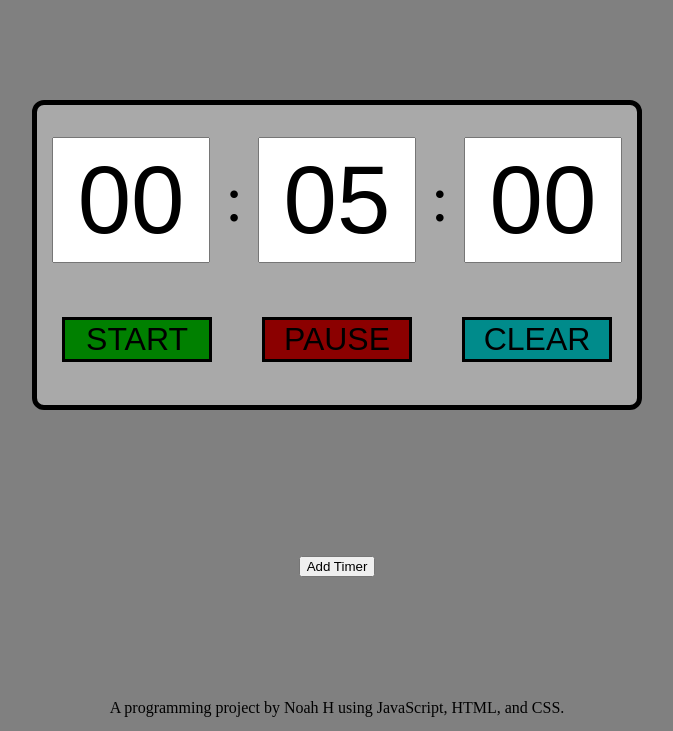
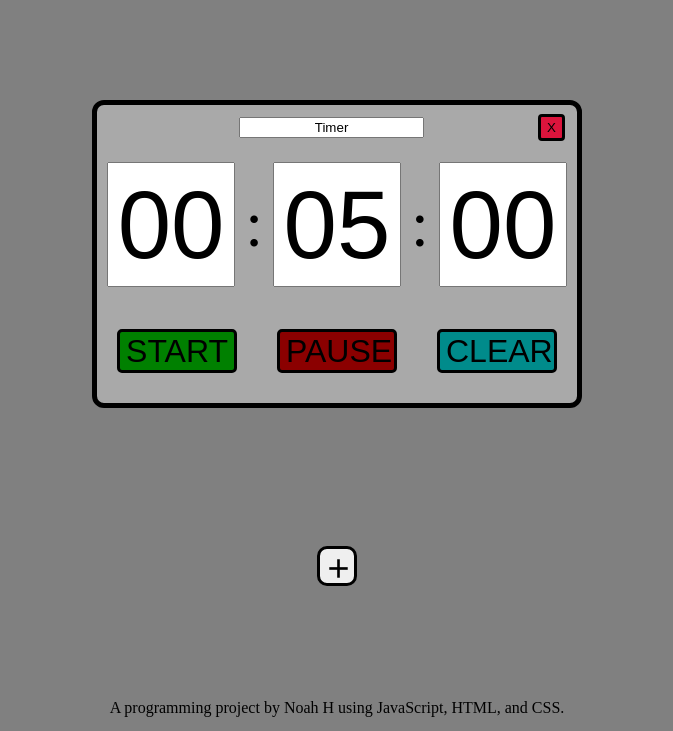
Before and after one commit to noahh0/TimerApp, a plain HTML site: page index.html in a window 1280 px wide. Shown: the part 85-816 px from the top of the page, without its empty margins (303-976 px from the left). Drawn offline with Linux system fonts and the light colour scheme.

Commit message:
make timers deletable

```diff
--- a/index.html
+++ b/index.html
@@ -2,7 +2,7 @@
 <html lang="en">
   <head>
     <meta charset="UTF-8" />
-    <meta name="viewport" content="width=device-width, initial-scale=1.0" />
+    <meta name="viewport" content="width=device-width, initial-scale=1" />
     <title>Timer</title>
     <link rel="stylesheet" type="text/css" href="style.css" />
     <script type="module" src="script.js"></script>
@@ -14,7 +14,7 @@
     <main class="main-content">
       <div id="timers"></div>
       <div id="add-timer">
-        <button id="add-timer-button">Add Timer</button>
+        <button id="add-timer-button">&#xFF0B;</button>
       </div>
     </main>
     <footer class="site-footer">
--- a/style.css
+++ b/style.css
@@ -20,14 +20,16 @@ main {
 }
 
 #timers {
+  width: 100%;
   display: flex;
-  flex-direction: column;
-  align-items: center;
+  flex-direction: row;
+  flex-wrap: wrap;
+  justify-content: center;
 }
 
 .timer {
-  width: 600px;
-  height: 300px;
+  max-width: 60vh;
+  height: auto;
   margin: 40px;
   border: 5px solid black;
   background-color: darkgrey;
@@ -37,6 +39,7 @@ main {
   justify-content: space-evenly;
 }
 
+.timer-header,
 .timer-displays,
 .timer-controls {
   width: 100%;
@@ -47,12 +50,30 @@ main {
   font-size: 4em;
 }
 
+.timer-header {
+  height: 10%;
+  justify-content: space-between;
+}
+
+.align-row {
+  visibility: hidden;
+  margin: 12px;
+}
+
+.timer-name {
+  text-align: center;
+}
+
+.delete-timer {
+  aspect-ratio: 1 / 1;
+  margin: 12px;
+  border: 3px solid black;
+  border-radius: 4px;
+  background-color: crimson;
+}
+
 .timer-displays {
   height: 50%;
-}
-
-.timer-controls {
-  height: 30%;
 }
 
 .timer-display {
@@ -62,12 +83,21 @@ main {
   text-align: center;
 }
 
+.timer-controls {
+  height: 30%;
+}
+
 .timer-control {
   width: 25%;
   height: 50%;
   border: 3px solid black;
+  border-radius: 5px;
   margin: auto;
   font-size: 0.5em;
+}
+
+button {
+  color: black;
 }
 
 .start {
@@ -90,6 +120,15 @@ main {
   align-items: center;
 }
 
+#add-timer button {
+  width: 5vh;
+  height: 5vh;
+  border: 3px solid black;
+  border-radius: 10px;
+  font-size: 1.5em;
+  font-weight: 800;
+}
+
 footer {
   height: 5vh;
   text-align: center;
--- a/timer.js
+++ b/timer.js
@@ -10,6 +10,7 @@ export class Timer {
     this.startButton = this.timerDiv.querySelector(".start");
     this.pauseButton = this.timerDiv.querySelector(".pause");
     this.clearButton = this.timerDiv.querySelector(".clear");
+    this.deleteButton = this.timerDiv.querySelector(".delete-timer");
     this.alarmAudio = new Audio("alarm.mp3");
     this.alarmInterval = 5000;
     this.currentTimer;
@@ -19,13 +20,18 @@ export class Timer {
   }
 
   /**
-   * Creates a div to display the timer on the page
+   * Creates and returns a div to display the timer on the page
    * @returns {HTMLElement} - The div that was created
    */
   createHTML = () => {
     let div = document.createElement("div");
     div.classList.add("timer");
     div.innerHTML = `
+      <div class="timer-header">
+        <button class="align-row" disabled></button>
+        <input type="text" class="timer-name" value="Timer" />
+        <button class="delete-timer">X</button>
+      </div>
       <div class="timer-displays">
         <input type="text" class="timer-display hours" maxLength="2" />
         <p>:</p>
@@ -52,6 +58,7 @@ export class Timer {
     this.startButton.addEventListener("click", this.startTimer);
     this.pauseButton.addEventListener("click", this.pauseTimer);
     this.clearButton.addEventListener("click", this.clearDisplay);
+    this.deleteButton.addEventListener("click", this.removeTimer);
   };
 
   /**
@@ -61,7 +68,7 @@ export class Timer {
   fixDisplay = (display) => {
     display.value = /.*[^\d].*/.test(display.value)
       ? "00"
-      : display.classList.contains("hours") && display.value > 59
+      : !display.classList.contains("hours") && display.value > 59
       ? "59"
       : display.value.padStart(2, "0");
   };
@@ -143,4 +150,12 @@ export class Timer {
         (display.value = display.classList.contains("minutes") ? "05" : "00")
     );
   };
+
+  /**
+   * Removes the timer from the page
+   */
+  removeTimer = () => {
+    this.clearDisplay();
+    this.timerDiv.remove();
+  };
 }
```
